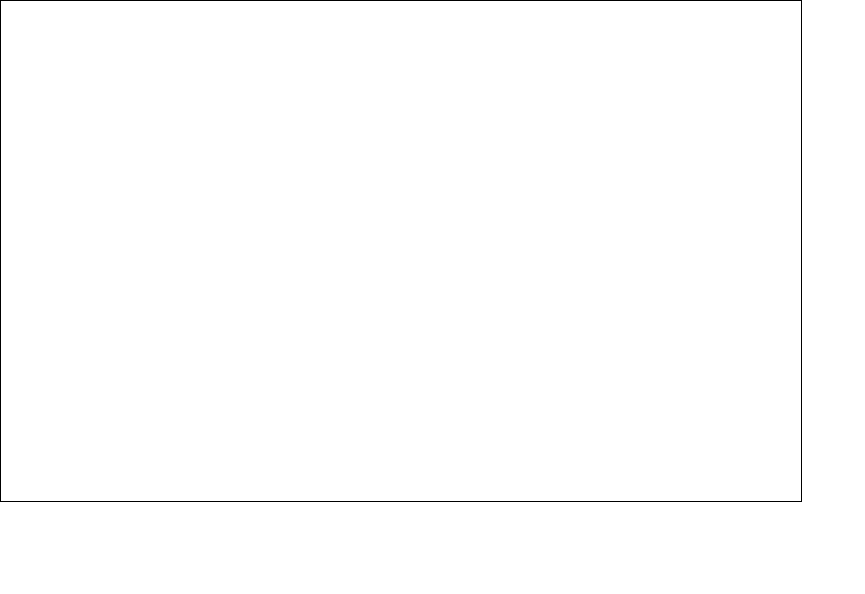
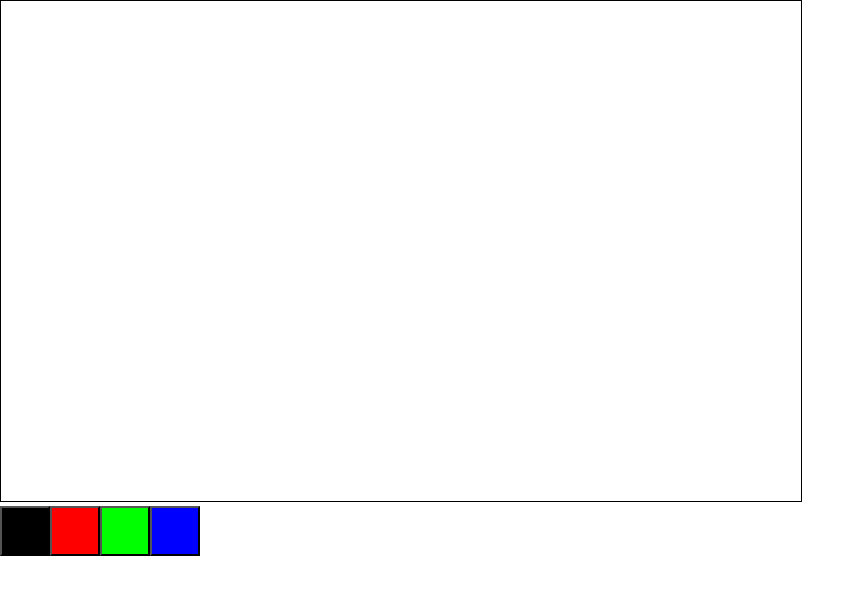
Before and after one commit to BrooklynP/JSpaint, an Angular app: page / in a window 1280 px wide. Shown: the top 594 px of the page, without its empty margins (0-865 px from the left). Built offline with nearby package versions, Linux system fonts and the light colour scheme.

Commit message:
you can now change colour to some preset colours

```diff
--- a/src/app/pages/draw/draw.component.css
+++ b/src/app/pages/draw/draw.component.css
@@ -1,3 +1,8 @@
 canvas{
     border: solid black 1px;
 }
+
+.colourBtn{
+    width: 50px;
+    height: 50px;
+}
--- a/src/app/pages/draw/draw.component.html
+++ b/src/app/pages/draw/draw.component.html
@@ -1 +1,7 @@
 <canvas id='canvas'>Your Browser Does Not Support Canvas :(</canvas>
+<footer class="controlPanel">
+    <button class="colourBtn" (click)="setColour('000000')" style="background-color: #000000;"></button>
+    <button class="colourBtn" (click)="setColour('FF0000')" style="background-color: #FF0000;"></button>
+    <button class="colourBtn" (click)="setColour('00FF00')" style="background-color: #00FF00;"></button>
+    <button class="colourBtn" (click)="setColour('0000FF')" style="background-color: #0000FF;"></button>
+</footer>
--- a/src/app/pages/draw/draw.component.ts
+++ b/src/app/pages/draw/draw.component.ts
@@ -18,6 +18,8 @@ export class DrawComponent implements OnInit {
 
   isMouseDown = false;
 
+  public CurrentColor = '000000';
+
   constructor() { }
 
   ngOnInit() {
@@ -27,8 +29,6 @@ export class DrawComponent implements OnInit {
     this.canvas.height = 500;
 
     this.canvasCtx = this.canvas.getContext('2d');
-
-    console.log(this.canvas);
 
     this.canvas.addEventListener('mousedown', (evt) => {
       this.currX = evt.clientX;
@@ -40,21 +40,22 @@ export class DrawComponent implements OnInit {
       this.isMouseDown = true;
     });
 
-
-
     this.canvas.addEventListener('mouseup', () => {
       this.isMouseDown = false;
     });
-
 
     this.canvas.addEventListener('mousemove', (evt) => {
       this.currX = evt.clientX;
       this.currY = evt.clientY;
       if (this.isMouseDown === true) {
         this.canvasCtx.lineTo(this.currX, this.currY);
+        this.canvasCtx.strokeStyle = '#' + this.CurrentColor;
         this.canvasCtx.stroke();
       }
     });
   }
 
+  setColour(colour: string) {
+    this.CurrentColor = colour;
+  }
 }
```
